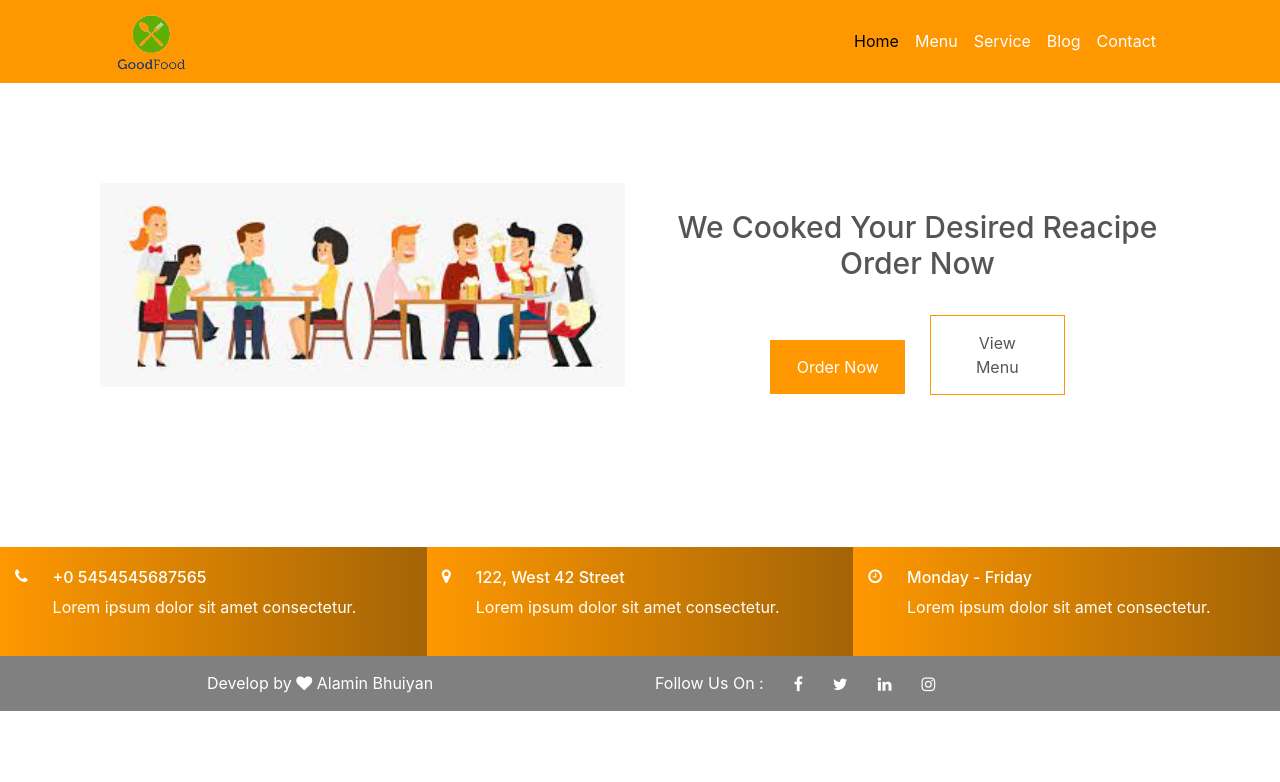
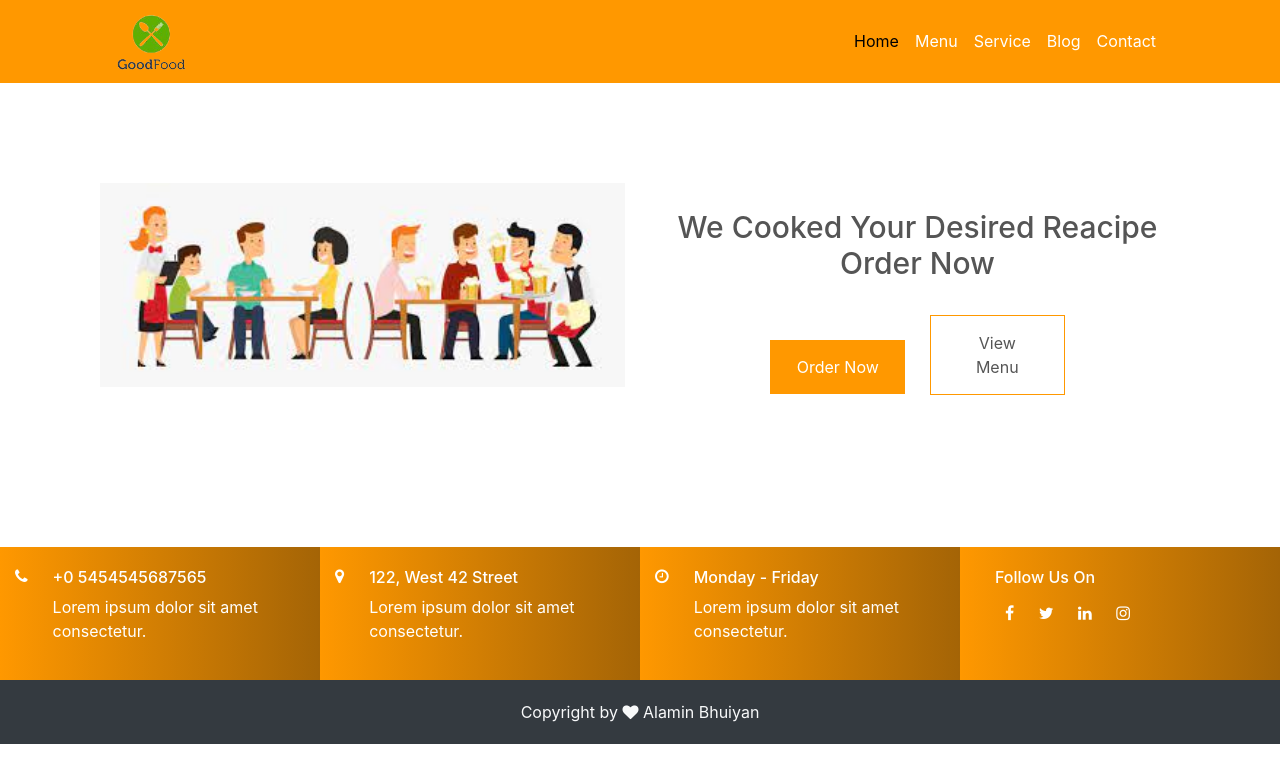
Before and after one commit to alamin853/Restaurant-Website, a plain HTML site: page index.html in a window 1280 px wide. Drawn offline with nearby package versions, Linux system fonts and the light colour scheme.

```diff
--- a/index.html
+++ b/index.html
@@ -59,36 +59,30 @@
     </div>
 
     <div class="row">
-        <div class="col-md-4 footer-widget">
+        <div class="col-md-3 footer-widget">
             <i class="fa fa-phone"></i>
             <div class="footer-text">
                 <h6>+0 5454545687565</h6>
                 <p>Lorem ipsum dolor sit amet consectetur.</p>
             </div>
         </div>
-        <div class="col-md-4 footer-widget">
+        <div class="col-md-3 footer-widget">
             <i class="fa fa-map-marker"></i>
             <div class="footer-text">
                 <h6>122, West 42 Street</h6>
                 <p>Lorem ipsum dolor sit amet consectetur.</p>
             </div>
         </div>
-        <div class="col-md-4 footer-widget">
+        <div class="col-md-3 footer-widget">
             <i class="fa fa-clock-o"></i>
             <div class="footer-text">
                 <h6>Monday - Friday</h6>
                 <p>Lorem ipsum dolor sit amet consectetur.</p>
             </div>
         </div>
-    </div>
-    <div class="footer">
-        <div class="row">
-          <div class="col-md-6 copyright">
-            <p>Develop by <i class="fa fa-heart"></i> Alamin Bhuiyan </p>
-          </div>
-          <div class="col-md-6">
+        <div class="col-md-3 footer-widget">
           <div class="social-icons">
-              <p>Follow Us On :</p>
+            <h6>Follow Us On</h6>
             <i class="fa fa-facebook"></i>
             <i class="fa fa-twitter"></i>
             <i class="fa fa-linkedin"></i>
@@ -96,6 +90,8 @@
           </div>
         </div>
     </div>
+    <div class="finish">
+      <p class="text-center bg-dark text-light">Copyright by <i class="fa fa-heart"></i> Alamin Bhuiyan</p>
     </div>
 </body>
 </html>
--- a/style.css
+++ b/style.css
@@ -73,32 +73,21 @@
 .row{
     margin: 0 !important;
 }
-/* .social-icons{
+.social-icons{
     margin: 0 20px;
 }
 .social-icons .fa{
     padding: 10px;
     cursor: pointer;
-} */
+}
+.finish{
+    background: gray;
+}
+.finish p{
+    padding: 20px 0;
+}
 @media only screen and (max-width: 960px){
     .footer-widget{
         background-image: linear-gradient(#ff9800, #a46406);
     }
 }
-.footer{
-    background: gray;
-    text-align: center;
-    color: white;
-}
-.footer p{
-    margin-top: 15px;
-    left: 0;
-}
-.social-icons{
-    display: flex;
-}
-.social-icons .fa{
-    margin-top: 20px;
-    margin-left: 30px;
-    cursor: pointer;
-}
```
Lines whose indentation alone changed are shown as unchanged.
